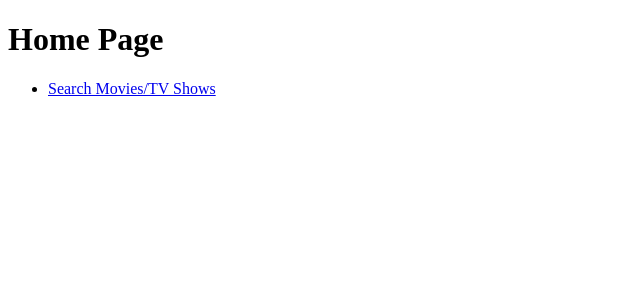
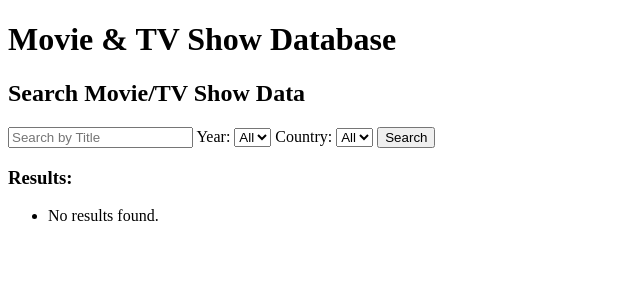
Before and after one commit to jimmyjawnz/MovieWebAppPythonFinalProject, a Django app: page / in a window 1280 px wide. Shown: the top 300 px of the page, without its empty margins (0-640 px from the left). Run offline with Django 5.2, Linux system fonts and the light colour scheme; data that the repository does not hold is empty.

Commit message:
Updated home page to be able to utilize the search.html. Years and countries now display only options that are available to the current query

```diff
--- a/movie_project/movie_app/templates/index.html
+++ b/movie_project/movie_app/templates/index.html
@@ -6,9 +6,9 @@
     <title>Movie/TV Shows</title>
 </head>
 <body>
-    <h1>Home Page</h1>
-    <ul>
-       <li><a href="/search">Search Movies/TV Shows</a></li>
-    </ul>
+    <h1>Movie & TV Show Database</h1>
+    <div>
+        {% include 'search.html' %}
+    </div>
 </body>
 </html>
--- a/movie_project/movie_app/views.py
+++ b/movie_project/movie_app/views.py
@@ -3,10 +3,14 @@ from movie_app.models import Movies
 
 # Home Page
 def home_page(req):
-    return render(req, 'index.html')
+    return render(req, 'index.html', search_processing(req))
 
-# Search View
-def search_population(req):
+# Search Page
+def search_page(req):
+    return render(req, 'search.html', search_processing(req))
+
+# Search Process
+def search_processing(req):
     query = req.GET.get('q', '')
     year_filter = req.GET.get('year', '')
     country_filter = req.GET.get('country', '')
@@ -16,26 +20,27 @@ def search_population(req):
     if query:
         results = results.filter(title__icontains=query)
 
+    # Sets up available years based on query
+    years = results.values_list().values_list('release_year', flat=True).distinct().order_by('-release_year')
+
+    # Sets up countries as a filter option based on query
+    countries = results.values_list('country', flat=True).distinct() # Get countries from database
+    countries = [word for sentence in countries for word in sentence.replace(',', '').split()] # Split the multi-country values
+    countries = set(countries) # Remove duplicates
+    countries = list(countries) # Transform to a list
+    countries.sort() # Order by / sort
+
     if year_filter:
         results = results.filter(release_year=year_filter)
 
     if country_filter:
-        results = results.filter(country=country_filter)
+        results = results.filter(country__icontains=country_filter)
 
-    years = Movies.objects.values_list('release_year', flat=True).distinct().order_by('-release_year')
-
-    # sets up countries as an option
-    countries = Movies.objects.values_list('country', flat=True).distinct().order_by('country')
-    countries = [word for sentence in countries for word in sentence.replace(',', '').split()]
-    countries = set(countries)
-    countries = list(countries)
-    countries.sort()
-
-    return render(req, 'search.html', {
+    return {
         'results': results,
         'query': query,
         'years': years,
         'selected_year': year_filter,
         'countries': countries,
         'selected_country': country_filter
-    })
+    }
--- a/movie_project/movie_project/urls.py
+++ b/movie_project/movie_project/urls.py
@@ -5,5 +5,5 @@ import movie_app.views as views
 urlpatterns = [
     path('admin/', admin.site.urls),
     path('', views.home_page, name='home'),
-    path('search/', views.search_population, name='search_movies'),
+    path('search/', views.search_page, name='search_movies'),
 ]
```
